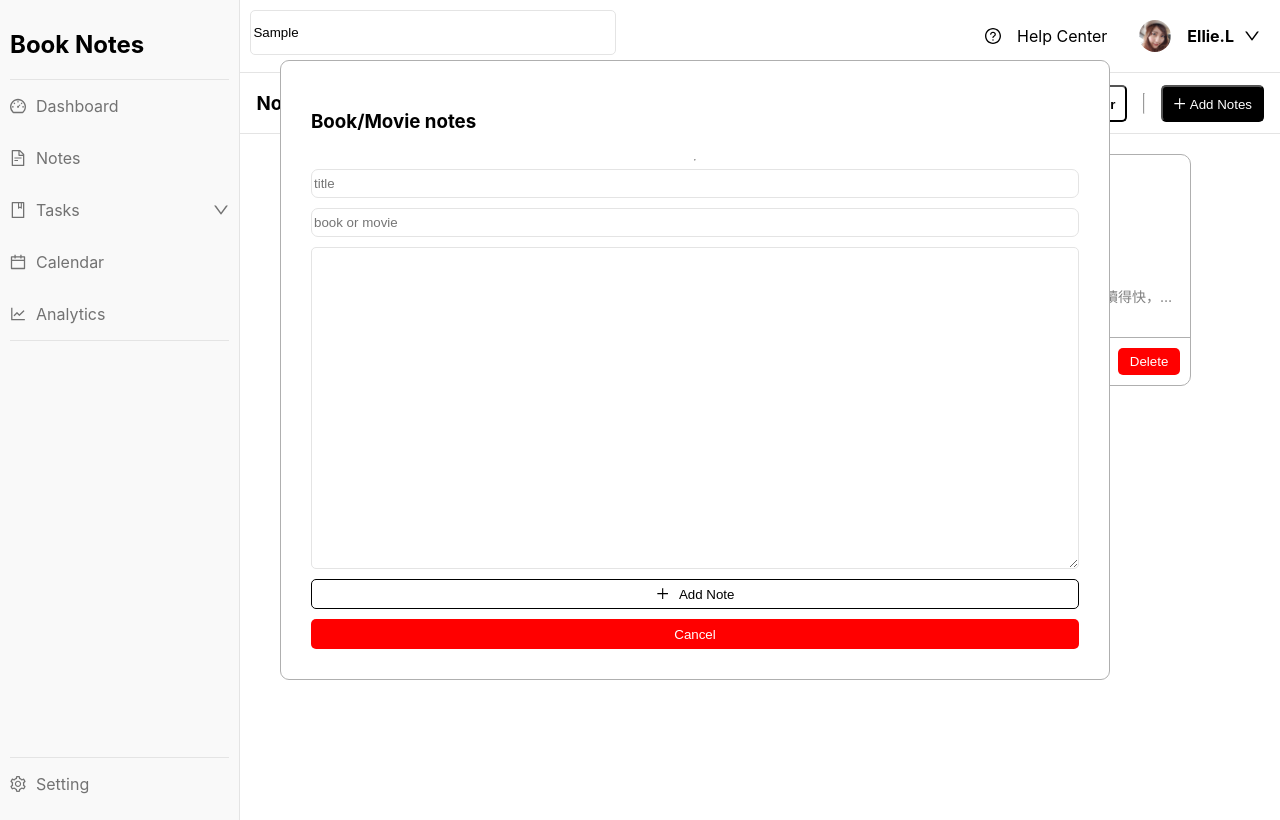
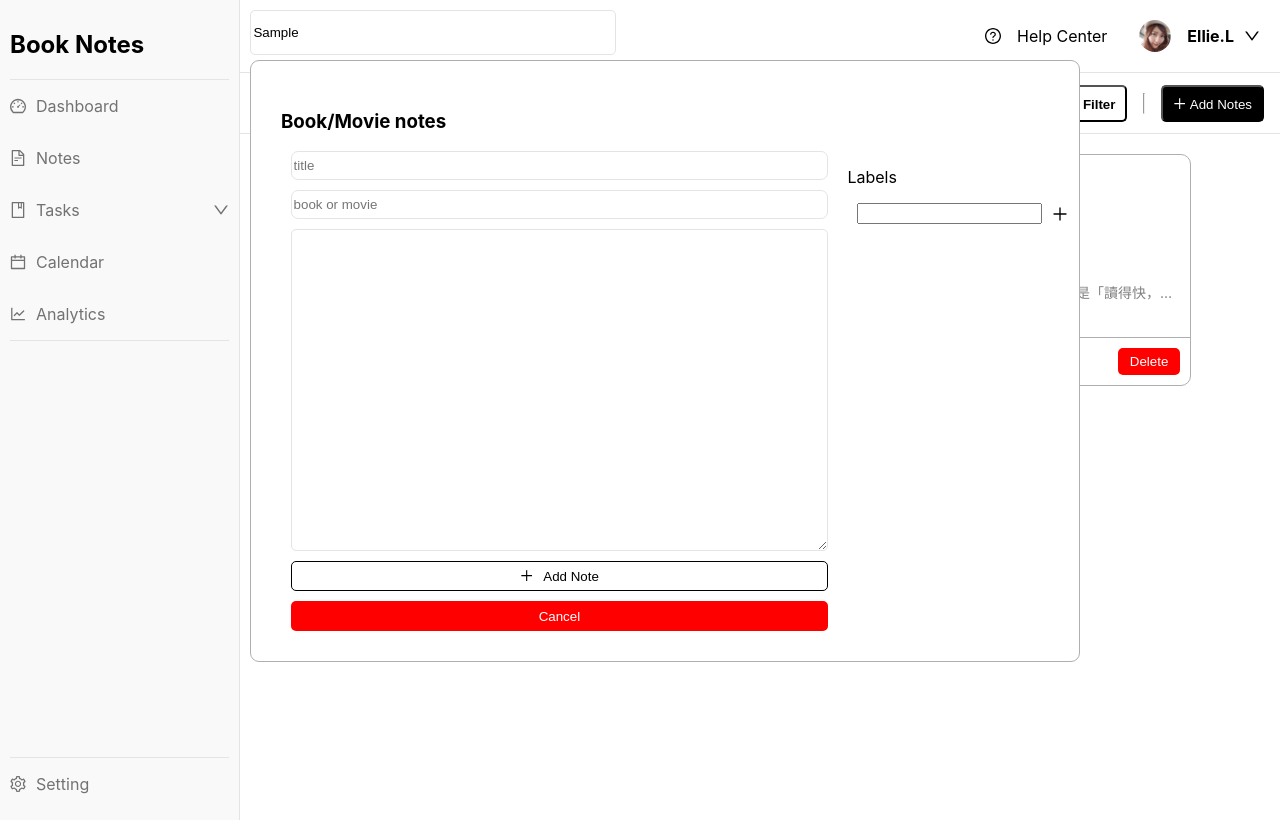
Before and after one commit to Alpaca0708/bookReview, a React (Create React App) app: page / in a window 1280 px wide. Both pictures are taken after typing "Sample" into the empty fields and a click on the button "Add Notes". Built offline with nearby package versions, Linux system fonts and the light colour scheme.

Commit message:
add tags

```diff
--- a/package.json
+++ b/package.json
@@ -11,6 +11,7 @@
     "draft-js": "^0.11.7",
     "react": "^18.2.0",
     "react-dom": "^18.2.0",
+    "react-router-dom": "^6.22.3",
     "react-scripts": "5.0.1",
     "web-vitals": "^2.1.4"
   },
--- a/src/App.js
+++ b/src/App.js
@@ -1,8 +1,11 @@
 import './App.css';
 import {useState, useEffect} from 'react';
-import { DashboardOutlined, CalendarOutlined, BookOutlined, DownOutlined, FileTextOutlined, LineChartOutlined, SettingOutlined, QuestionCircleOutlined,FilterOutlined, PlusOutlined, UnorderedListOutlined } from '@ant-design/icons';
+import { DashboardOutlined, CalendarOutlined, BookOutlined, DownOutlined, FileTextOutlined, LineChartOutlined, SettingOutlined, QuestionCircleOutlined,FilterOutlined, PlusOutlined, UnorderedListOutlined, CloseCircleOutlined } from '@ant-design/icons';
 import user from './user.jpg';
 import NotesCard from './components/NotesCard';
+import Tasks from './components/Tasks';
+import { BrowserRouter, Link, Route, Routes } from 'react-router-dom';
+import { Divider } from 'antd';
 
 
 
@@ -20,23 +23,45 @@ function App() {
   const [title, setTitle] = useState('')
   const [book_movie, setBook_movie]= useState('')
   const [context, setContext] = useState('')
+  const [tag, setTag] = useState('')
+  const [tags, setTags] =  useState([])
+
+  const addTag = () => {
+    const newTag = tag
+    setTags ([...tags, newTag])
+    setTag('')
+    // console.log(cardInformation[0]Object.tags())
+    // console.log(cardInformation && cardInformation.map((card,index) =>(<div key={index}>{card.tags && card.tags.map((t,i) =>(<div key={i}>{t}</div>))}</div>)))
+  }
+
+  // const addTags =() =>{
+  //   const newTag =[...tag, newTag]
+  //   setTag([newTag])
+  //     console.log(tag)
+  // }
+
   const [cardInformation,setCardInformation] = useState([
     {
       title:'善用賽局理論,人生不出局',
       book_movie:'賽局理論',
-      context: '賽局理論告訴我們，要將問題先想成一個賽局，並且分析兩人以上的玩家，他會如何決策和行動？並且找出一個能讓玩家獲得雙贏的結果，這邊要注意的是，賽局理論注重「雙贏」而非「擊敗對手」。或許有人會認為，比賽不是就是要打敗對手嗎？但是俗話說：「傷敵一千，自損八百」，你贏對方的同時，自己勢必也會有某種程度上的損失，你並沒有因為贏了對手而獲得最大利益。孫子說過：「故善用兵者，屈人之兵而非戰也，拔人之城而非攻也，毀人之國而非久也，必以全爭於天下，故兵不頓而利可全，此謀攻之法也」孫大爺都這麼說了，我們還要為了贏過對手而爭得死去活來嗎？賽局理論得定義是：「分析複數以上主體，彼此利害關係的方法」，而我們學習賽局理論，有三個目的：1.釐清賽局(問題)的整體架構 → 提升分析問題的能力2.預測未來可能發生的事 → 提升預測能力3.選擇最合適的結果 → 提升問題解決的能力'
+      context: '賽局理論告訴我們，要將問題先想成一個賽局，並且分析兩人以上的玩家，他會如何決策和行動？並且找出一個能讓玩家獲得雙贏的結果，這邊要注意的是，賽局理論注重「雙贏」而非「擊敗對手」。或許有人會認為，比賽不是就是要打敗對手嗎？但是俗話說：「傷敵一千，自損八百」，你贏對方的同時，自己勢必也會有某種程度上的損失，你並沒有因為贏了對手而獲得最大利益。孫子說過：「故善用兵者，屈人之兵而非戰也，拔人之城而非攻也，毀人之國而非久也，必以全爭於天下，故兵不頓而利可全，此謀攻之法也」孫大爺都這麼說了，我們還要為了贏過對手而爭得死去活來嗎？賽局理論得定義是：「分析複數以上主體，彼此利害關係的方法」，而我們學習賽局理論，有三個目的：1.釐清賽局(問題)的整體架構 → 提升分析問題的能力2.預測未來可能發生的事 → 提升預測能力3.選擇最合適的結果 → 提升問題解決的能力',
+      tags:['personal','growth']   ,
     },
     {
       title:'用30分鐘讀完一本書',
       book_movie:'雪球速讀法',
-      context: '所謂的「高速大量循環」，背後的精神是「讀得快，更容易理解內容」和「第二次讀的時候，會比第一次讀得更快」。作者以許多案例說明，讀得慢，不如讀得快、讀得多次，反覆且快速的來回閱讀，被證明是更能掌握整本書精華的方法。'
+      context: '所謂的「高速大量循環」，背後的精神是「讀得快，更容易理解內容」和「第二次讀的時候，會比第一次讀得更快」。作者以許多案例說明，讀得慢，不如讀得快、讀得多次，反覆且快速的來回閱讀，被證明是更能掌握整本書精華的方法。',
+      tags:['personal','growth'] ,
+
     },
     {
-      title:'Behind a Perfect World',
-      book_movie:'Behind a Perfect World',
-      context: 'The Giver is a brilliantly crafted book, dealing with a rather rare topic with the setting of a perfect utopian society;'
+      title:'避開直覺陷阱',
+      book_movie:'快思慢想',
+      context: '《快思慢想》(Thinking, Fast and Slow)這本書，是卡尼曼過去數十年對經濟學和行為心理學的研究精華。卡尼曼根據他對人類思考的理解，結合過去心理學的研究，提出人的思考可以分為兩個系統。系統一是本能反應的思考，運行速度快，能量消耗少，而且無意識中進行。例如用廣東話說話時我們不用思考某個字要怎樣發音、聲調是甚麼。',
+      tags:['personal','growth', 'Goals']
     }
   ])
+
 
   // useEffect(()=>{
   //   let newData = {
@@ -50,17 +75,20 @@ function App() {
   // //   // setCardInformation(tempCardInforation)
 
   // },[])
-  // useEffect(()=>{
-  //   let ddd = localStorage.getItem('myData')
-  //   console.log(ddd)
-  //   setCardInformation(JSON.parse(ddd))
-  // },[])
+  useEffect(()=>{
+    let ddd = localStorage.getItem('myData')
+    console.log(ddd)
+    if(ddd){
+      setCardInformation(JSON.parse(ddd))
+    }
+  },[])
 
   const handleAddnote = () => {
     const newNote = {
       title:title,
       book_movie:book_movie,
-      context:context
+      context:context,
+      tags:tags
     }
       if(popUpIndex == -1){
           setCardInformation([...cardInformation, newNote])
@@ -68,8 +96,10 @@ function App() {
           setTitle('')
           setBook_movie('')
           setContext('')
+          setTags('')
           localStorage.setItem('myData', JSON.stringify([...cardInformation, newNote]));
           setPop(!pop)
+
           console.log(popUpIndex)
       }   else if (popUpIndex > -1) {
         let newCardInformation = [...cardInformation]
@@ -78,12 +108,14 @@ function App() {
         setTitle('')
         setBook_movie('')
         setContext('')
+        setTags('')
         localStorage.setItem('myData', JSON.stringify(newCardInformation));
         setPop(!pop)
         console.log(popUpIndex)
         setPopupIndex(-1)
       }
     }
+
 
     // const handleAddnote = () => {
     //   const newNote = {
@@ -138,14 +170,25 @@ function App() {
   const changeContext =(e) =>{
     setContext(e.target.value)
   }
+  const changeTag =(e) =>{
+    setTag(e.target.value)
+  }
 
-  const popUpAction = (title,book_movie,context,cardIndex) => {
+
+  const popUpAction = (title,book_movie,context,cardTags,cardIndex) => {
     setPop(true)
     setTitle(title)
     setBook_movie(book_movie)
     setContext(context)
     setPopupIndex(cardIndex)
+    setTags(cardTags)
   }
+
+  // const handleView = (i) => {
+  //   const viewNote = cardInformation.filter ((card, index) => index == i);
+  //   setCardInformation (viewNote)
+  //     console.log(cardInformation)
+  //      }
 
   const handleRemove = (i) => {
     const newCard = cardInformation.filter ((card, index) => index !== i);
@@ -166,7 +209,9 @@ function App() {
   }
 
 
+
   return (
+    <BrowserRouter>
             <div style={{display:'flex'}}>
                 <div style={{ color:'#727272',  width:'296px',}}>
                     {/* Navigate bar */}
@@ -281,28 +326,32 @@ function App() {
                     </div>
                     <div style={{padding:'20px'}}>
                         <div style={{display:'flex', justifyContent:'space-around', flexWrap:'wrap'}}>
-                  {cardInformation.map((cardIn,index)=>{
-                    return(<NotesCard index={index} title={cardIn.title} book_movie={cardIn.book_movie} context={cardIn.context} popUpAction={popUpAction} handleRemove={handleRemove}/>)
-                  })}
 
 
+                          {cardInformation.map((cardIn,index)=>{
+                            return(
+                            <NotesCard index={index} title={cardIn.title} book_movie={cardIn.book_movie} context={cardIn.context} tags={cardIn.tags} popUpAction={popUpAction} handleRemove={handleRemove}/>
+                          )
+                          })}
+                          {/* < Routes>
+                              <Route path="tasks" element={<Tasks/>}/>
+                          </Routes> */}
                           {/* {filterData.map((cardIn, index) => (
                             return(<NotesCard key={index} index={index} title={cardIn.title} book_movie={cardIn.book_movie} context={cardIn.context} popUpAction={popUpAction} />)
                           ))} */}
                         </div>
                     </div>
                     {pop && (
-                <div style={{position:'fixed', top:'60px', right:'170px', backgroundColor:'white',  display:'flex', flexDirection:'column', width:'60%', border:'1px solid #AFAFAF', borderRadius:'9px', padding:'30px'}}>
-                    {/* <div > */}
+
+                        <div style={{position:'fixed', top:'60px', right:'200px', backgroundColor:'white', width:'60%',display:'flex',border:'1px solid #AFAFAF', borderRadius:'9px', padding:'30px', flexDirection:'column' }}>
                           <h3 >Book/Movie notes</h3>
-                        <hr/>
-                    {/* </div>                   */}
+                          <div style={{display:'flex', justifyContent:'space-around'}}>
+                            <div style={{ display:'flex', flexDirection:'column',width:'70%'}}>
                                 <div style={{display:'flex', flexDirection:'column'}}>
                                     <input placeholder='title' value={title} type='text' onChange={changeTitle} style={{ marginBottom:'10px', border:'1px solid #E4E4E4', borderRadius:'7px', height:'25px'}}  ></input>
                                     <input placeholder='book or movie' value={book_movie} type='text' onChange={changeBook_movie} style={{marginBottom:'10px', border:'1px solid #E4E4E4', borderRadius:'7px', height:'25px'}}></input>
                                     <textarea rows='20' value={context} onChange={changeContext} style={{padding:'10px', border:'1px solid #E4E4E4', borderRadius:'5px', marginBottom:'10px'}}></textarea>
                                 </div>
-
                                 {popUpIndex ==-1?
                                   <button style={{border:'1px solid black', backgroundColor:'white', height:'30px', marginBottom:'10px', borderRadius:'5px'}}
                                           onClick={handleAddnote}>
@@ -317,12 +366,28 @@ function App() {
                                 <button onClick={addNote} style={{backgroundColor:'red', height:'30px', color:'white', borderRadius:'5px', border:'none'}}>
                                   Cancel
                                   </button>
-                </div>)}
+                            </div>
+                            <div style={{display:'flex', justifyContent:'space-around', width:'25%'}}>
+                                <div>
+                                  <p>Labels</p>
+                                  <div style={{display:'flex' }}>
+                                      <input onChange={changeTag} value={tag}
+                                      style={{marginRight:'10px', marginLeft:'10px'}}/>
+                                      <PlusOutlined onClick={addTag} />
+                                  </div>
+                                  {tags.map((t,index)=>(<p  key={index}>{t}<CloseCircleOutlined /></p>))}
+                                </div>
+                            </div>
+                          </div>
+                        </div>
+                      )}
 
 
                 </main>
 
             </div>
+
+    </BrowserRouter>
   );
 }
 
--- a/src/components/NotesCard.js
+++ b/src/components/NotesCard.js
@@ -12,9 +12,20 @@ function NotesCard (props){
         <div>
             <div style={{width:'360px',minHeight:'230px',minWidth:'360px',marginBottom:'30px', border:'1px solid #AFAFAF', borderRadius:'10px', display:'flex',flexDirection:'column', justifyContent:'space-between'  }}>
                 <div style={{padding:'15px', lineHeight:'15px', overflowWrap:'break-word' }}>
-                    <div style={{display:'flex',  }}>
-                        <p style={{color:'#B1AB1D', borderRadius:'5px', margin:'5px', backgroundColor:'#F7F7E8', padding:'5px'}}>Personal</p>
-                        <p style={{color:'#4976F4', borderRadius:'5px', margin:'5px', backgroundColor:'#EDF2FE', padding:'5px'}}>Insights</p>
+                    <div style={{display:'flex'  }}>
+                        {/* {props.tags.map((t,index) => (<p key={index}>{t}</p>))} */}
+                        {/* style={{color:'#B1AB1D', borderRadius:'5px', margin:'5px', backgroundColor:'#F7F7E8', padding:'5px'}} */}
+                        {/* <p style={{color:'#4976F4', borderRadius:'5px', margin:'5px', backgroundColor:'#EDF2FE', padding:'5px'}}>{props.tags}</p> */}
+                        {props.tags && props.tags.map((cardTag,index)=>(
+                            <div key={index} style={{padding:'5px',backgroundColor:index==0?'#F7F7E8':(index==1?'#EDF2FE' :(index==2?'#FBF4EC' :(index==3? '#EEF5F0':'#F7EDED'))) ,margin:'3px',borderRadius:'1000px'}}>
+                                {cardTag}
+                            </div>
+                        ))}
+
+                        {/* {Array.isArray(props.tags) &&props.tags.map((tag, index) => (
+                        <p key={index}>{tag}</p>
+                        ))} */}
+
 
                     </div>
                     {/* {bookNote.map((note, index) => (
@@ -38,14 +49,16 @@ function NotesCard (props){
                     // onClick={()=>alert( props.title)}
                     //父傳子一個function,再用這個function 讓子傳父:改變父親的值
                     //popUpAction()內為4個參數
-                    onClick={()=>props.popUpAction(props.title,props.book_movie,props.context,props.index)}
-
+                    onClick={()=>props.popUpAction(props.title,props.book_movie,props.context,props.tags,props.index)}
                     style={{backgroundColor:'black', color:'white',width:'62px', height:'27px', borderRadius:'5px', marginLeft:'10px'}}>
                         <EditOutlined />Edit
                     </button>
+                    <button style={{backgroundColor:'#F2F2F2', color:'black',width:'62px', height:'27px', borderRadius:'5px', marginLeft:'10px', border:'none'}}
+                            >
+                        View</button>
                     <button style={{backgroundColor:'red', color:'white',width:'62px', height:'27px', borderRadius:'5px', marginLeft:'10px', border:'none'}}
                     // onClick={() =>props.handleRemove(props.index) }>
-                    onClick={() => props.handleRemove( props.index)}>
+                    onClick={() => props.handleRemove(props.index)}>
 
                         Delete
                     </button>
--- /dev/null
+++ b/src/components/Tasks.js
@@ -0,0 +1,34 @@
+import '../App.css'
+import { useState, useEffect } from 'react';
+import { CalendarOutlined, PlusOutlined, ProductOutlined } from '@ant-design/icons';
+
+
+function Tasks (props){
+    return(
+        <div style={{border:'1px solid gray', padding:'15px', borderRadius:'7px'}}>
+            <h3>
+                Planned
+            </h3>
+            <button style={{width:'100%', marginBottom:'10px'}}>
+                <PlusOutlined style={{marginRight:'5px'}}/>
+                Create Task
+            </button>
+            <div style={{border:'1px solid gray', padding:'10px', borderRadius:'5px'}}>
+                <div style={{display:'flex', flexDirection:'column'}}>
+                    <h4>
+                        Monthly Product Discussion
+                    </h4>
+                    <div style={{color:'gray'}}>
+                        <CalendarOutlined style={{marginRight:'5px'}}/> Due Date 24 Jan 2024
+                    </div>
+                    <div>
+                        <ProductOutlined style={{marginRight:'5px'}}/> 5/10
+                    </div>
+                </div>
+
+            </div>
+        </div>
+    )
+}
+
+export default Tasks;
```
Also changed, not shown: 1 other file (tests, documents, lock files or other folders). Lines whose indentation alone changed are shown as unchanged.
